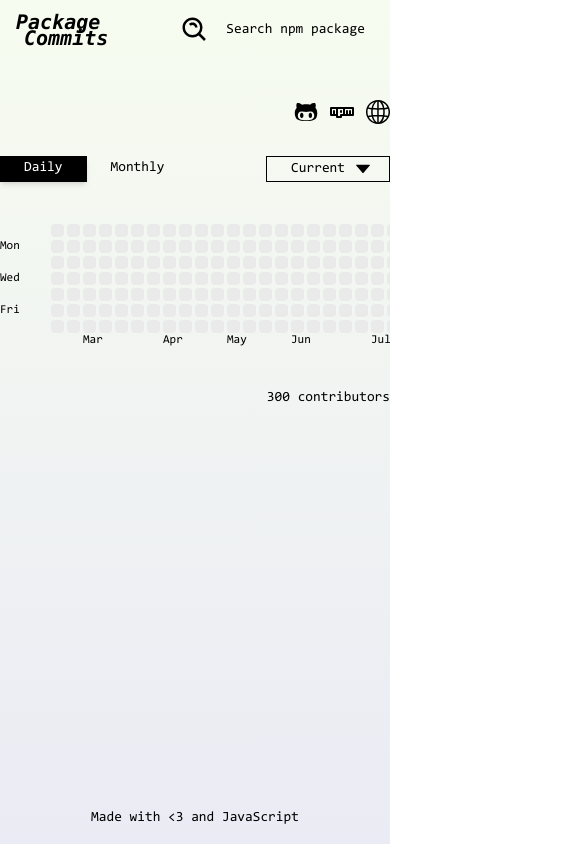
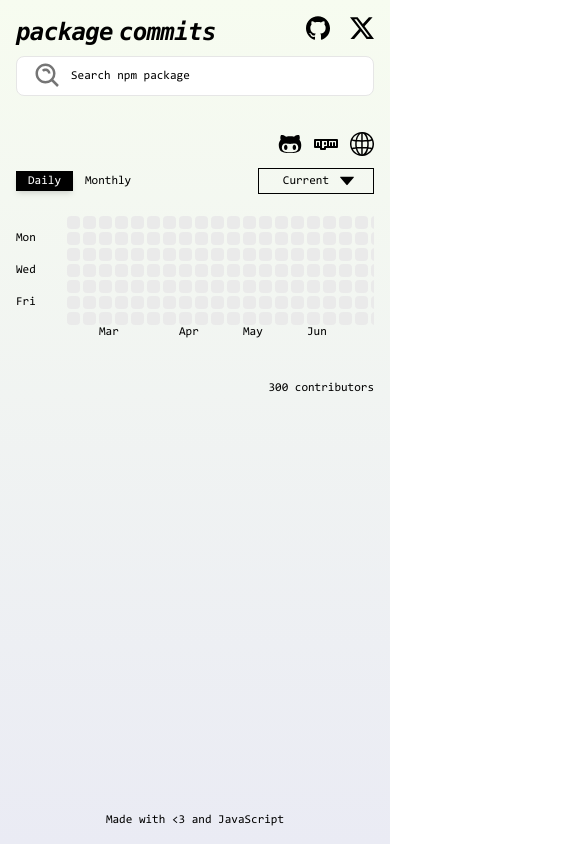
Before and after one commit to enyichiaagu/package-commits, a React (Vite) app in the folder client/: page /package in a window 390 px wide. Shown: the top 844 px of the page, 585 px wide, since content can reach past the window. Built offline with nearby package versions, Linux system fonts and the light colour scheme.

Commit message:
styles(client): Fixed styling for mobile according to ui design

```diff
--- a/client/src/App.jsx
+++ b/client/src/App.jsx
@@ -7,7 +7,7 @@ import { SWRConfig } from 'swr';
 function App() {
   return (
     <SWRConfig value={{ revalidateOnFocus: false }}>
-      <div className='h-svh flex flex-col bg-linear-to-t from-body-gradient-b to-body-gradient-t text-sm sm:text-base'>
+      <div className='h-svh flex flex-col bg-linear-to-t from-body-gradient-b to-body-gradient-t text-xs sm:text-base'>
         <div className='flex-1'>
           <Routes>
             <Route index element={<FrontPage />} />
--- a/client/src/components/ControlBtn.jsx
+++ b/client/src/components/ControlBtn.jsx
@@ -6,7 +6,7 @@ const tabTypes = ['daily', 'monthly'];
 function ControlBtn({ option, currentTab }) {
   return (
     <NavLink
-      className={`px-6 py-0.5 ${
+      className={`px-3 sm:px-6 py-0.5 ${
         option === currentTab && 'bg-black text-white shadow-md'
       }`}
       to={`?tab=${option}`}
--- a/client/src/components/GraphControls.jsx
+++ b/client/src/components/GraphControls.jsx
@@ -20,11 +20,11 @@ function GraphControls({ tabType, pkgData }) {
   });
 
   return (
-    <div className='my-8 flex'>
+    <div className='my-3 sm:my-8 flex items-center'>
       <ControlBtn option='daily' currentTab={tabType} />
       <ControlBtn option='monthly' currentTab={tabType} />
 
-      <div className='ml-auto'>
+      <div className='ml-auto relative'>
         <div
           {...getToggleButtonProps()}
           className='flex items-center gap-2 pl-6 pr-4 py-0.5 border cursor-pointer'
@@ -34,14 +34,14 @@ function GraphControls({ tabType, pkgData }) {
         </div>
         <ul
           {...getMenuProps()}
-          className={`absolute z-10 shadow-md bg-list-bg w-33 max-h-60 overflow-y-auto ${
+          className={`absolute z-10 shadow-md bg-list-bg max-h-60 overflow-y-auto w-full ${
             !isOpen && 'hidden'
           }`}
         >
           {isOpen &&
             timeFrame.map((value, index) => (
               <li
-                className='pl-6 text-sm px-3 py-1 border-b-1 border-custom-grey'
+                className='pl-6 px-3 py-1 border-b-1 border-custom-grey'
                 key={index}
                 {...getItemProps({ value, index })}
               >
--- a/client/src/components/Header.jsx
+++ b/client/src/components/Header.jsx
@@ -3,9 +3,9 @@ import Socials from './Socials';
 
 function Header({ children }) {
   return (
-    <header className='py-2 px-4 sm:py-4 sm:px-8 flex gap-20'>
+    <header className='py-4 px-4 sm:py-4 sm:px-8 grid gap-y-2 grid-cols-[auto_auto] sm:gap-20'>
       {children}
-      <Socials className='ml-auto' />
+      <Socials className='only:col-span-full justify-self-end order-2' />
     </header>
   );
 }
--- a/client/src/components/PackageTitle.jsx
+++ b/client/src/components/PackageTitle.jsx
@@ -7,11 +7,11 @@ function PackageTitle({ pkgData }) {
   return (
     <>
       <div className='flex justify-between'>
-        <div className='text-3xl'>
+        <div className='text-lg/tight sm:text-3xl'>
           <span className='font-bold'>{pkgData?.name}</span>
           <span>{pkgData && `(${pkgData.version})`}</span>
         </div>
-        <div className='flex text-2xl gap-3 items-end'>
+        <div className='flex text-2xl gap-3 items-start sm:items-end'>
           <FaGithubAlt />
           <TbBrandNpm />
           <SlGlobe />
--- a/client/src/components/SearchBox.jsx
+++ b/client/src/components/SearchBox.jsx
@@ -35,9 +35,9 @@ function SearchBox({ variant, pkg }) {
     },
   });
 
-  useEffect(() => {
-    selectedItem && navigate(`/package/${selectedItem.package.name}`);
-  }, [selectedItem, navigate]);
+  // useEffect(() => {
+  //   selectedItem && navigate(`/package/${selectedItem.package.name}`);
+  // }, [selectedItem, navigate]);
 
   // Make sure it fetches updates on a fresh display packages page
   // useEffect(() => {
@@ -50,7 +50,7 @@ function SearchBox({ variant, pkg }) {
   // }, [isOpen, pkg, displayValue, items]);
 
   return (
-    <div className='w-lg justify-center'>
+    <div className='sm:w-lg w-full relative'>
       <SearchInput
         placeholder='Search npm package'
         variant={variant}
@@ -59,7 +59,7 @@ function SearchBox({ variant, pkg }) {
       />
       <ul
         {...getMenuProps()}
-        className={`bg-list-bg max-h-60 overflow-y-auto shadow-md z-10 absolute max-w-lg w-full`}
+        className={`bg-list-bg max-h-60 overflow-y-auto shadow-md z-10 absolute w-[calc(100%-(--spacing(4)))] right-0`}
       >
         {isOpen &&
           items.map((item, index) => (
--- a/client/src/components/SearchInput.jsx
+++ b/client/src/components/SearchInput.jsx
@@ -4,28 +4,39 @@ import { Link } from 'react-router';
 import { BiSearchAlt } from 'react-icons/bi';
 
 const inputStyles = {
-  front: 'sm:text-xl py-2 px-6',
+  // front: 'sm:text-xl py-2 px-6',
+  front: '',
   normal: '',
 };
 
 const containerStyles = {
-  front: 'bg-white border border-custom-grey',
+  // front: 'bg-white border border-custom-grey',
+  front: '',
 };
 
 const SearchInput = forwardRef(function SearchInput(
   { variant, placeholder, pkg, otherProps: { value, ...restProps } },
   ref
 ) {
-  let isFrontVariant = variant === 'front';
+  // let isFrontVariant = variant === 'front';
   let trimmedValue = value.trim();
   const [displayValue, setDisplayValue] = useState(pkg || '');
 
   if (value && displayValue !== value) setDisplayValue(value);
 
   return (
-    <div className={`flex justify-center ${containerStyles[variant]}`}>
+    <div
+      className={`flex bg-white border border-custom-grey rounded-lg py-1 px-4 gap-x-2 ${containerStyles[variant]}`}
+    >
+      <Link
+        to={trimmedValue && `/package/${trimmedValue}`}
+        className='block w-8'
+      >
+        <BiSearchAlt className='text-3xl sm:text-4xl text-darker-grey' />
+      </Link>
+
       <input
-        className={`placeholder:text-black w-full block outline-0 ${inputStyles[variant]}`}
+        className={`w-full placeholder:text-black outline-0 ${inputStyles[variant]}`}
         placeholder={placeholder}
         type='text'
         ref={ref}
@@ -35,14 +46,6 @@ const SearchInput = forwardRef(function SearchInput(
         onInput={(event) => setDisplayValue(event.currentTarget.value)}
         {...restProps}
       />
-      {isFrontVariant && (
-        <Link
-          to={trimmedValue && `/package/${trimmedValue}`}
-          className='inline-flex items-center pr-4'
-        >
-          <BiSearchAlt className='text-2xl sm:text-4xl' />
-        </Link>
-      )}
     </div>
   );
 });
--- a/client/src/components/SearchListItem.jsx
+++ b/client/src/components/SearchListItem.jsx
@@ -10,7 +10,7 @@ const SearchListItem = forwardRef(function SearchListItem(
       ref={ref}
       className={`${
         highlighted ? 'bg-green-highlight' : ''
-      } px-6 py-1 border-b-1 border-custom-grey cursor-pointer`}
+      } pl-10 pr-2 py-1 border-b-1 border-custom-grey cursor-pointer`}
       {...otherProps}
     >
       {item.highlight ? (
@@ -21,7 +21,7 @@ const SearchListItem = forwardRef(function SearchListItem(
       ) : (
         <span className='block'>{item.package.name}</span>
       )}
-      <span className='block text-[0.55rem] sm:text-xs truncate'>
+      <span className='block text-[0.6rem] sm:text-xs truncate'>
         {item.package.description}
       </span>
     </li>
--- a/client/src/components/Socials.jsx
+++ b/client/src/components/Socials.jsx
@@ -4,7 +4,7 @@ import PropTypes from 'prop-types';
 
 function Socials({ className = '' }) {
   return (
-    <div className={`flex gap-4 text-xl ${className}`}>
+    <div className={`flex gap-5 text-2xl ${className}`}>
       <a href='https://github.com/enyichiaagu/package-commits' target='_blank'>
         <ImGithub />
       </a>
--- a/client/src/index.css
+++ b/client/src/index.css
@@ -10,6 +10,7 @@
   --color-body-gradient-b: #eaebf4;
   --color-list-bg: #f9f9f9;
   --color-custom-grey: #e6e6e6;
+  --color-darker-grey: #757575;
   --color-green-highlight: #e3f4d7;
 }
 
--- a/client/src/pages/DisplayGraphs.jsx
+++ b/client/src/pages/DisplayGraphs.jsx
@@ -1,6 +1,5 @@
 import { memo } from 'react';
 import { Link, useParams, useSearchParams } from 'react-router';
-import { BiSearchAlt } from 'react-icons/bi';
 import Header from '../components/Header';
 import SearchBox from '../components/SearchBox';
 import PackageTitle from '../components/PackageTitle';
@@ -19,19 +18,17 @@ function DisplayGraphs() {
   return (
     <>
       <Header>
-        <Link to='/'>
-          <h1 className='font-bold text-xl flex-col flex italic'>
-            <span>Package</span>
-            <span className='-mt-3 relative left-2'>Commits</span>
+        <Link to='/' className='order-1'>
+          <h1 className='font-bold text-2xl tracking-tight [word-spacing:-0.5rem] sm:flex-col sm:flex italic'>
+            <span>package</span>{' '}
+            <span className='sm:-mt-3 relative sm:left-2'>commits</span>
           </h1>
         </Link>
-        <div className='flex gap-4 items-center'>
-          {/* TODO: Remove this to use downshift functionality */}
-          <BiSearchAlt className='text-3xl' />
+        <div className='flex gap-4 items-center order-3 col-span-full'>
           <SearchBox variant='normal' pkg={pkg} />
         </div>
       </Header>
-      <main className='mt-10 mx-auto max-w-4xl'>
+      <main className='mt-5 sm:mt-10 mx-auto px-4 max-w-4xl'>
         <PackageTitle pkgData={pkgData} />
         <GraphControls tabType={tabType} pkgData={pkgData} />
         <GraphBox tabType={tabType} pkgData={pkgData} />
--- a/client/src/pages/FrontPage.jsx
+++ b/client/src/pages/FrontPage.jsx
@@ -5,16 +5,16 @@ function FrontPage() {
   return (
     <>
       <Header />
-      <main className='flex-1 mx-4 relative'>
+      <main className='flex-1 mx-4'>
         <div className='flex flex-col items-center mt-10 sm:mt-20'>
-          <h1 className='font-bold italic text-2xl sm:text-5xl'>
+          <h1 className='font-bold italic text-3xl sm:text-5xl tracking-tight [word-spacing:-0.5rem]'>
             package commits
           </h1>
-          <span className='text-center'>
+          <span className='text-center w-60'>
             Check how frequently an NPM package is maintained
           </span>
         </div>
-        <div className='mt-3 sm:mt-10 flex justify-center'>
+        <div className='mt-10 flex justify-center'>
           <SearchBox variant='front' />
         </div>
       </main>
```
